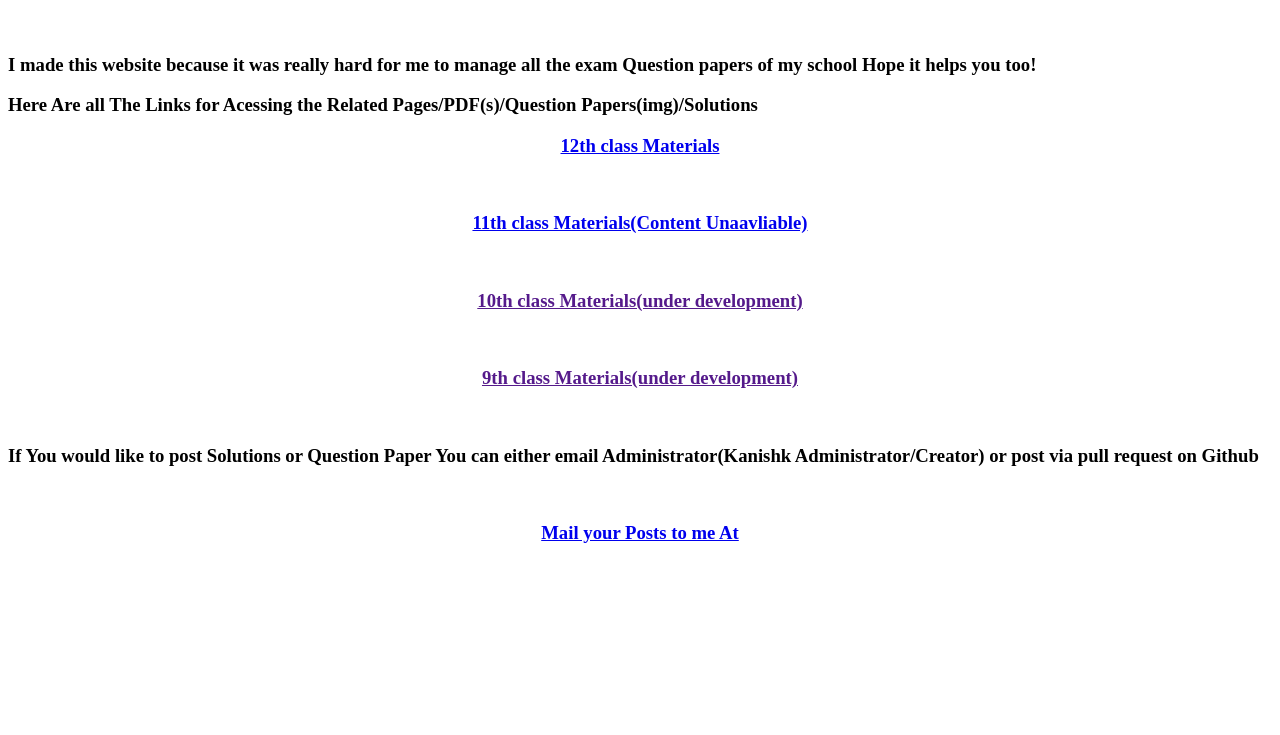
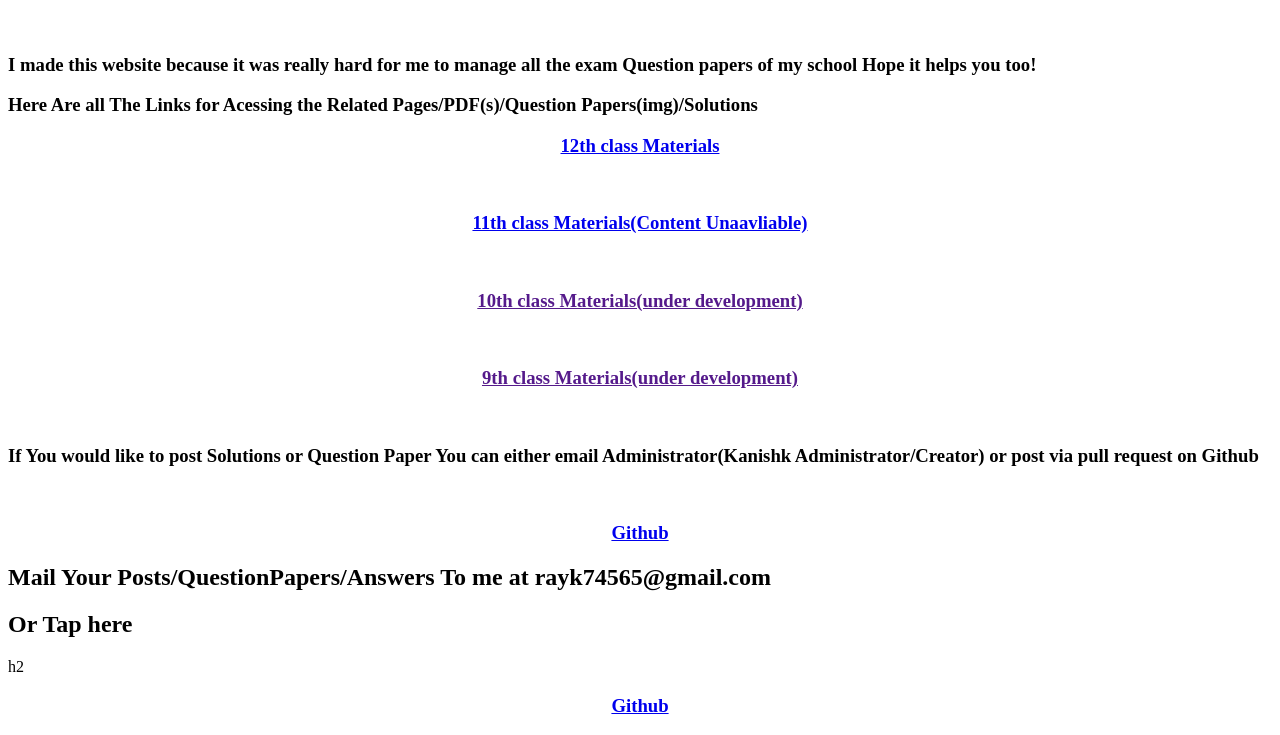
Before and after one commit to kanishk-creator/ExamArchive, a plain HTML site: page index.html in a window 1280 px wide. Shown: the part 110-845 px from the top of the page. Before the commit the page ends 800 px from the top, so only its background shows below. Drawn offline with Linux system fonts and the light colour scheme.

Commit message:
Update index.html

```diff
--- a/index.html
+++ b/index.html
@@ -26,6 +26,10 @@
     <br>
     <h3>If You would like to post Solutions or Question Paper You can either email Administrator(Kanishk Administrator/Creator) or post via pull request on Github </h3>
     <br>
-    <center><h3><a href="rayk74565@gmail.com">Mail your Posts to me At</a></h3></center>
+    <center><h3><a href="https://github.com/kanishk-creator/ExamArchive">Github</a></h3></center>
+
+    <h2>Mail Your Posts/QuestionPapers/Answers To me at rayk74565@gmail.com</h2>
+    <h2>Or Tap here</h2>h2
+    <center><h3><a href="mailto:rayk74565@gmail.com">Github</a></h3></center>
 </body>
 </html>
```
